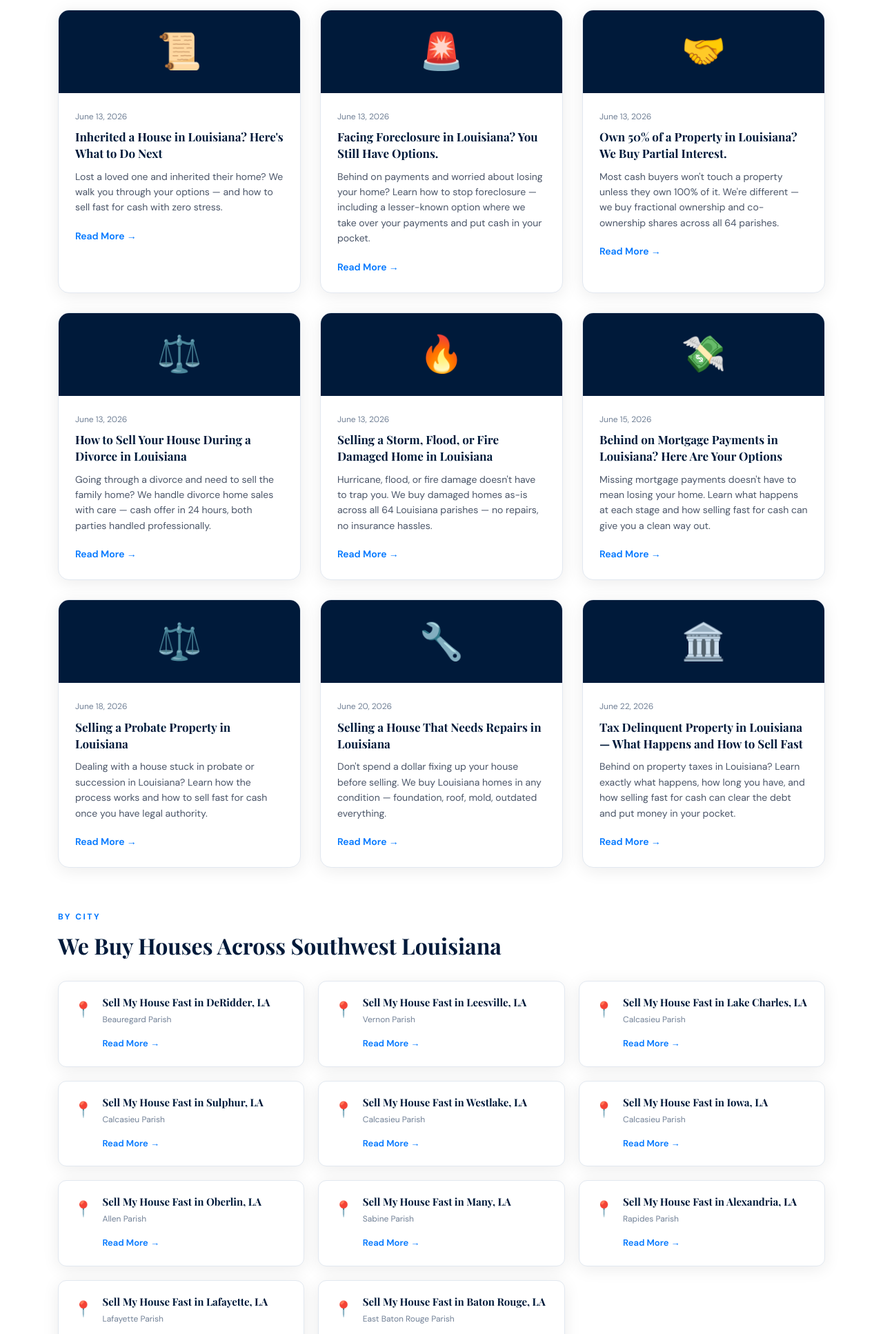
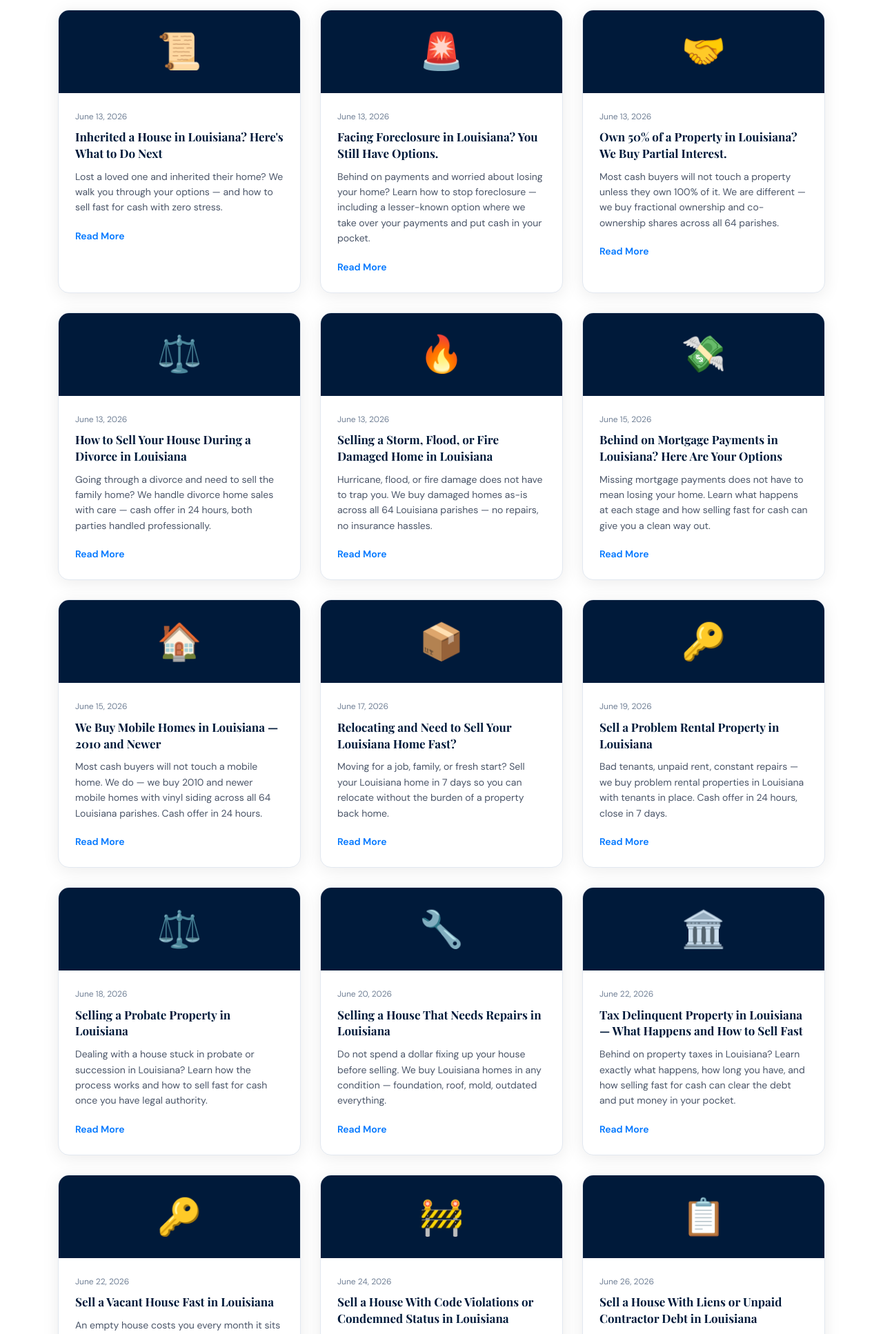
Before and after one commit to Armstrongrealestate/Website, a Flask app: page /blog in a window 1280 px wide. Shown: the part 507-2441 px from the top of the page at 69% size. Run offline with Flask 3, Linux system fonts and the light colour scheme.

Commit message:
catch up Week 2 blogs and add Week 3 routes

```diff
--- a/templates/blog.html
+++ b/templates/blog.html
@@ -19,7 +19,7 @@
 <section class="section">
   <div class="container">
 
-    <!-- SITUATION / TOPIC BLOGS -->
+    <!-- TOPIC BLOGS -->
     <div style="margin-bottom:56px;">
       <p class="eyebrow">By Situation</p>
       <h2 style="font-size:clamp(22px,3vw,32px);color:var(--navy);margin-bottom:32px;">We've Helped Homeowners in Every Situation</h2>
@@ -28,13 +28,19 @@
         {% set topic_posts = [
           ('inherited-property-louisiana', 'Inherited a House in Louisiana? Here\'s What to Do Next', 'June 13, 2026', 'Lost a loved one and inherited their home? We walk you through your options — and how to sell fast for cash with zero stress.', '📜'),
           ('sell-house-during-foreclosure-louisiana', 'Facing Foreclosure in Louisiana? You Still Have Options.', 'June 13, 2026', 'Behind on payments and worried about losing your home? Learn how to stop foreclosure — including a lesser-known option where we take over your payments and put cash in your pocket.', '🚨'),
-          ('buying-partial-interest-property-louisiana', 'Own 50% of a Property in Louisiana? We Buy Partial Interest.', 'June 13, 2026', 'Most cash buyers won\'t touch a property unless they own 100% of it. We\'re different — we buy fractional ownership and co-ownership shares across all 64 parishes.', '🤝'),
+          ('buying-partial-interest-property-louisiana', 'Own 50% of a Property in Louisiana? We Buy Partial Interest.', 'June 13, 2026', 'Most cash buyers will not touch a property unless they own 100% of it. We are different — we buy fractional ownership and co-ownership shares across all 64 parishes.', '🤝'),
           ('selling-house-during-divorce-louisiana', 'How to Sell Your House During a Divorce in Louisiana', 'June 13, 2026', 'Going through a divorce and need to sell the family home? We handle divorce home sales with care — cash offer in 24 hours, both parties handled professionally.', '⚖️'),
-          ('storm-damage-house-louisiana', 'Selling a Storm, Flood, or Fire Damaged Home in Louisiana', 'June 13, 2026', 'Hurricane, flood, or fire damage doesn\'t have to trap you. We buy damaged homes as-is across all 64 Louisiana parishes — no repairs, no insurance hassles.', '🔥'),
-          ('behind-on-mortgage-payments-louisiana', 'Behind on Mortgage Payments in Louisiana? Here Are Your Options', 'June 15, 2026', 'Missing mortgage payments doesn\'t have to mean losing your home. Learn what happens at each stage and how selling fast for cash can give you a clean way out.', '💸'),
+          ('storm-damage-house-louisiana', 'Selling a Storm, Flood, or Fire Damaged Home in Louisiana', 'June 13, 2026', 'Hurricane, flood, or fire damage does not have to trap you. We buy damaged homes as-is across all 64 Louisiana parishes — no repairs, no insurance hassles.', '🔥'),
+          ('behind-on-mortgage-payments-louisiana', 'Behind on Mortgage Payments in Louisiana? Here Are Your Options', 'June 15, 2026', 'Missing mortgage payments does not have to mean losing your home. Learn what happens at each stage and how selling fast for cash can give you a clean way out.', '💸'),
+          ('we-buy-mobile-homes-louisiana', 'We Buy Mobile Homes in Louisiana — 2010 and Newer', 'June 15, 2026', 'Most cash buyers will not touch a mobile home. We do — we buy 2010 and newer mobile homes with vinyl siding across all 64 Louisiana parishes. Cash offer in 24 hours.', '🏠'),
+          ('relocating-need-to-sell-house-louisiana', 'Relocating and Need to Sell Your Louisiana Home Fast?', 'June 17, 2026', 'Moving for a job, family, or fresh start? Sell your Louisiana home in 7 days so you can relocate without the burden of a property back home.', '📦'),
+          ('sell-problem-rental-property-louisiana', 'Sell a Problem Rental Property in Louisiana', 'June 19, 2026', 'Bad tenants, unpaid rent, constant repairs — we buy problem rental properties in Louisiana with tenants in place. Cash offer in 24 hours, close in 7 days.', '🔑'),
           ('probate-property-louisiana', 'Selling a Probate Property in Louisiana', 'June 18, 2026', 'Dealing with a house stuck in probate or succession in Louisiana? Learn how the process works and how to sell fast for cash once you have legal authority.', '⚖️'),
-          ('sell-house-that-needs-repairs-louisiana', 'Selling a House That Needs Repairs in Louisiana', 'June 20, 2026', 'Don\'t spend a dollar fixing up your house before selling. We buy Louisiana homes in any condition — foundation, roof, mold, outdated everything.', '🔧'),
+          ('sell-house-that-needs-repairs-louisiana', 'Selling a House That Needs Repairs in Louisiana', 'June 20, 2026', 'Do not spend a dollar fixing up your house before selling. We buy Louisiana homes in any condition — foundation, roof, mold, outdated everything.', '🔧'),
           ('tax-delinquent-property-louisiana', 'Tax Delinquent Property in Louisiana — What Happens and How to Sell Fast', 'June 22, 2026', 'Behind on property taxes in Louisiana? Learn exactly what happens, how long you have, and how selling fast for cash can clear the debt and put money in your pocket.', '🏛️'),
+          ('sell-vacant-house-louisiana', 'Sell a Vacant House Fast in Louisiana', 'June 22, 2026', 'An empty house costs you every month it sits there. We buy vacant homes as-is across all 64 Louisiana parishes — no cleanup, no repairs needed.', '🔑'),
+          ('sell-house-code-violations-louisiana', 'Sell a House With Code Violations or Condemned Status in Louisiana', 'June 24, 2026', 'Fines piling up or a condemned notice on the door? We buy homes with active code violations as-is, no repairs or permits required.', '🚧'),
+          ('sell-house-with-liens-louisiana', 'Sell a House With Liens or Unpaid Contractor Debt in Louisiana', 'June 26, 2026', 'A lien does not mean you are stuck. We buy homes with contractor liens, judgments, or tax liens and handle the payoff directly at closing.', '📋'),
         ] %}
 
         {% for slug, title, date, excerpt, icon in topic_posts %}
@@ -44,7 +50,7 @@
             <div style="font-size:12px;color:var(--text-light);margin-bottom:8px;">{{ date }}</div>
             <h3 style="font-size:17px;margin-bottom:10px;line-height:1.4;"><a href="/blog/{{ slug }}" style="color:var(--navy);text-decoration:none;">{{ title }}</a></h3>
             <p style="color:var(--text-mid);font-size:14px;margin-bottom:16px;line-height:1.6;">{{ excerpt }}</p>
-            <a href="/blog/{{ slug }}" style="color:var(--blue);font-weight:600;font-size:14px;">Read More →</a>
+            <a href="/blog/{{ slug }}" style="color:var(--blue);font-weight:600;font-size:14px;">Read More</a>
           </div>
         </div>
         {% endfor %}
@@ -55,7 +61,7 @@
     <!-- CITY BLOGS -->
     <div>
       <p class="eyebrow">By City</p>
-      <h2 style="font-size:clamp(22px,3vw,32px);color:var(--navy);margin-bottom:32px;">We Buy Houses Across Southwest Louisiana</h2>
+      <h2 style="font-size:clamp(22px,3vw,32px);color:var(--navy);margin-bottom:32px;">We Buy Houses Across Louisiana</h2>
       <div style="display:grid;grid-template-columns:repeat(auto-fill,minmax(300px,1fr));gap:20px;">
 
         {% set city_posts = [
@@ -70,6 +76,8 @@
           ('sell-my-house-fast-alexandria-la', 'Sell My House Fast in Alexandria, LA', 'Rapides Parish'),
           ('sell-my-house-fast-lafayette', 'Sell My House Fast in Lafayette, LA', 'Lafayette Parish'),
           ('sell-my-house-fast-baton-rouge', 'Sell My House Fast in Baton Rouge, LA', 'East Baton Rouge Parish'),
+          ('sell-my-house-fast-new-orleans-la', 'Sell My House Fast in New Orleans, LA', 'Orleans Parish'),
+          ('sell-my-house-fast-shreveport-la', 'Sell My House Fast in Shreveport, LA', 'Caddo Parish'),
         ] %}
 
         {% for slug, title, parish in city_posts %}
@@ -78,7 +86,7 @@
           <div>
             <h3 style="font-size:15px;margin-bottom:4px;line-height:1.4;"><a href="/blog/{{ slug }}" style="color:var(--navy);text-decoration:none;">{{ title }}</a></h3>
             <p style="font-size:12px;color:var(--text-light);margin:0 0 10px;">{{ parish }}</p>
-            <a href="/blog/{{ slug }}" style="color:var(--blue);font-weight:600;font-size:13px;">Read More →</a>
+            <a href="/blog/{{ slug }}" style="color:var(--blue);font-weight:600;font-size:13px;">Read More</a>
           </div>
         </div>
         {% endfor %}
```
